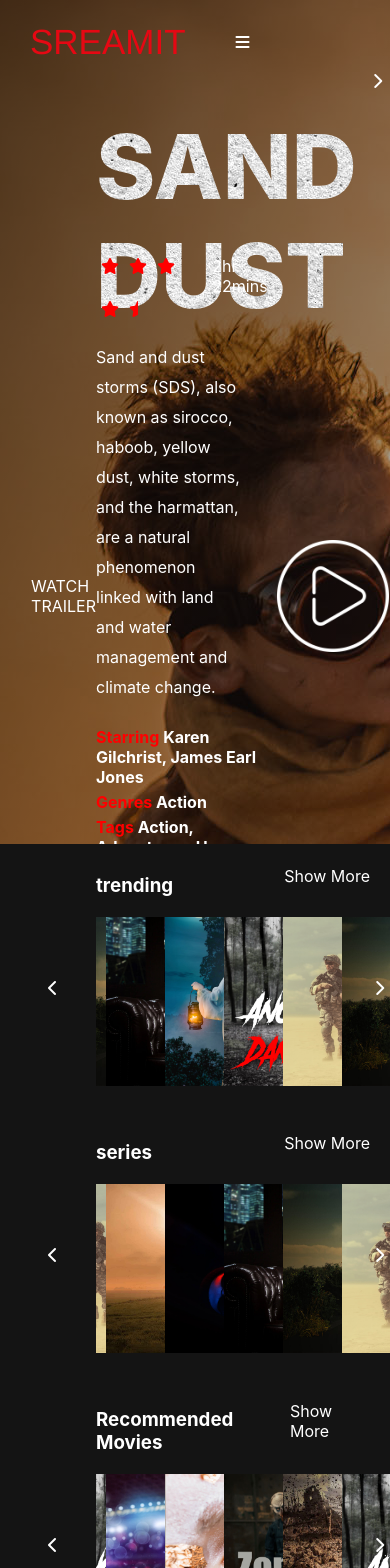
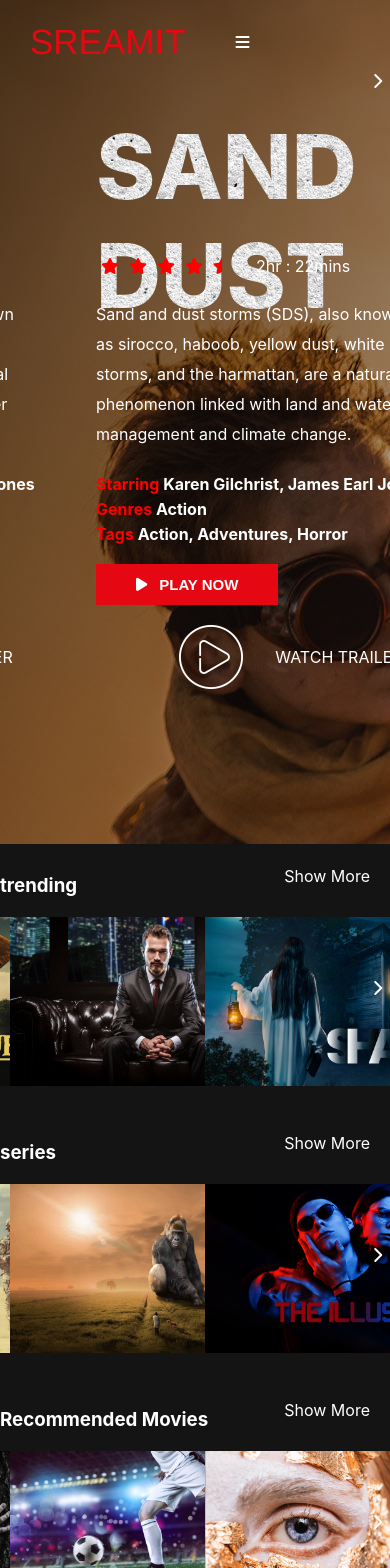
Before and after one commit to kapilkatkar/streamIt, a React (Create React App) app in the folder streamit/: page / in a window 390 px wide. Shown: the top 1568 px of the page. Built offline with nearby package versions, Linux system fonts and the light colour scheme; no server answers.

Commit message:
made it responsive

```diff
--- a/streamit/src/components/homes/Home.css
+++ b/streamit/src/components/homes/Home.css
@@ -169,3 +169,13 @@ h4 span {
   top: 2px;
   height: 0px !important;
 }
+@media screen and (max-width: 768px) {
+  .content {
+    grid-template-columns: 1fr;
+    gap: 20px;
+  }
+  .img-btn img {
+    height: 4rem;
+    width: 4rem;
+  }
+}
--- a/streamit/src/components/sections/Section.css
+++ b/streamit/src/components/sections/Section.css
@@ -21,3 +21,12 @@ h3 {
 .showMore {
   margin-right: 20px;
 }
+@media only screen and (max-width: 768px) {
+  .fa-chevron-left {
+    display: none;
+  }
+  .slider-container {
+    padding-left: 0px;
+    padding-right: 0px;
+  }
+}
--- a/streamit/src/components/sections/upcomming.jsx
+++ b/streamit/src/components/sections/upcomming.jsx
@@ -30,6 +30,26 @@ const Upcomming = ({ items = [], title }) => {
     slidesToScroll: 1,
     nextArrow: <SampleNextArrow />,
     prevArrow: <SamplePrevArrow />,
+    responsive: [
+      {
+        breakpoint: 768,
+        settings: {
+          slidesToShow: 3,
+          slidesToScroll: 3,
+          infinite: true,
+          dots: false,
+        },
+      },
+      {
+        breakpoint: 576,
+        settings: {
+          slidesToShow: 2,
+          slidesToScroll: 2,
+          infinite: true,
+          dots: false,
+        },
+      },
+    ],
   };
   return (
     <div className="slider-container">
```
